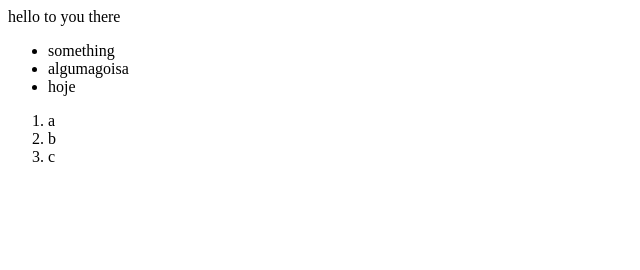
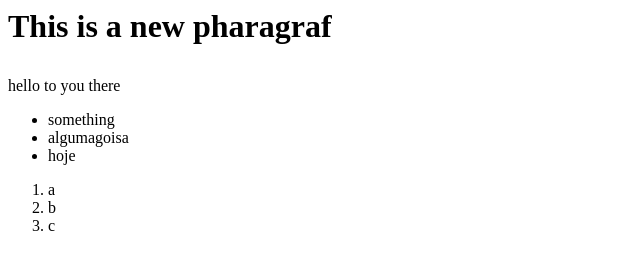
Before and after one commit to thehugoreis/100daysofcode, a plain HTML site: page index.HTML in a window 1280 px wide. Shown: the whole page, without its empty margins (0-640 px from the left). Drawn offline with Linux system fonts and the light colour scheme.

Commit message:
2 new lines

```diff
--- a/index.HTML
+++ b/index.HTML
@@ -1,6 +1,10 @@
 <head>
 
-    <body <p>hello to you there</p>
+    <body>
+        <h1>
+      <p>This is a new pharagraf</p>
+    </h1>
+        <p>hello to you there</p>
         <dev>
             <ul>
                 <li>something</li>
```
